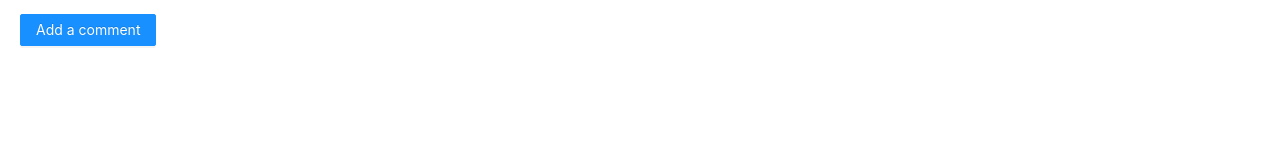
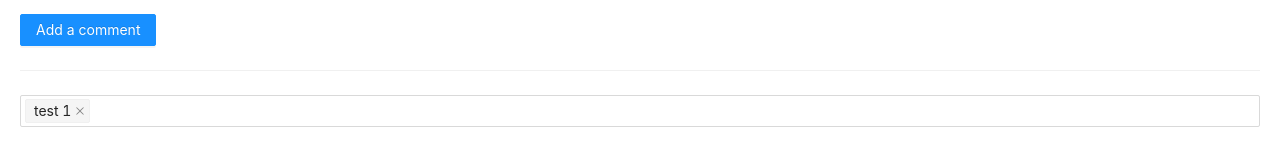
Before and after one commit to thunderperfect/react-ts-w4kqf6, a React (Create React App) app: page / in a window 1280 px wide. Shown: the part 382-548 px from the top of the page. Built offline with nearby package versions, Linux system fonts and the light colour scheme.

Commit message:
Antd Select MultiSelect with initialValues

```diff
--- a/App.tsx
+++ b/App.tsx
@@ -1,8 +1,11 @@
 import * as React from 'react';
+import { Divider, Avatar, Comment, Tooltip, Button } from 'antd';
 import './style.css';
 
-import  CommentThread  from './CommentThread';
+import CommentThread from './CommentThread';
 import { CommentItem } from './CommentItem';
+import EditCategory from './EditCategory';
+
 const userName = 'Michael';
 
 const defaultData: Array<CommentItem> = [
@@ -46,7 +49,9 @@ export default function App() {
   return (
     <div style={{ padding: '20px' }}>
       <CommentThread userName={userName} defaultData={defaultData} />
+      <Divider />
 
+      <EditCategory />
     </div>
   );
 }
--- /dev/null
+++ b/EditCategory.tsx
@@ -0,0 +1,52 @@
+import * as React from 'react';
+
+import { Select, Form, SelectProps } from 'antd';
+const { Option } = Select;
+
+export interface Case {
+  logNumber: string;
+  categories: any[];
+  selectedCategoryCodes?: string[];
+}
+
+interface category {
+  code: string;
+  description: string;
+}
+
+const allCategories: category[] = [
+  { code: 'abc', description: 'test 1' },
+  { code: 'def', description: 'test 2' },
+  { code: 'ghi', description: 'test 3' },
+  { code: 'jkl', description: 'test 4' },
+];
+
+const sampleCase: Case = {
+  logNumber: 'EE-1234-12345',
+  categories: [
+    { code: 'abc', description: 'test 1' },
+    { code: 'def', description: 'test 2' },
+  ],
+  selectedCategoryCodes: ['abc'],
+};
+
+export default function EditCategory() {
+  const [form] = Form.useForm();
+
+  const options: SelectProps['options'] = allCategories.map(
+    (cat: category) => ({
+      label: cat.description,
+      value: cat.code,
+    })
+  );
+
+  return (
+    <React.Fragment>
+      <Form form={form} initialValues={sampleCase}>
+        <Form.Item name="selectedCategoryCodes">
+          <Select mode="multiple" options={options} />
+        </Form.Item>
+      </Form>
+    </React.Fragment>
+  );
+}
```
